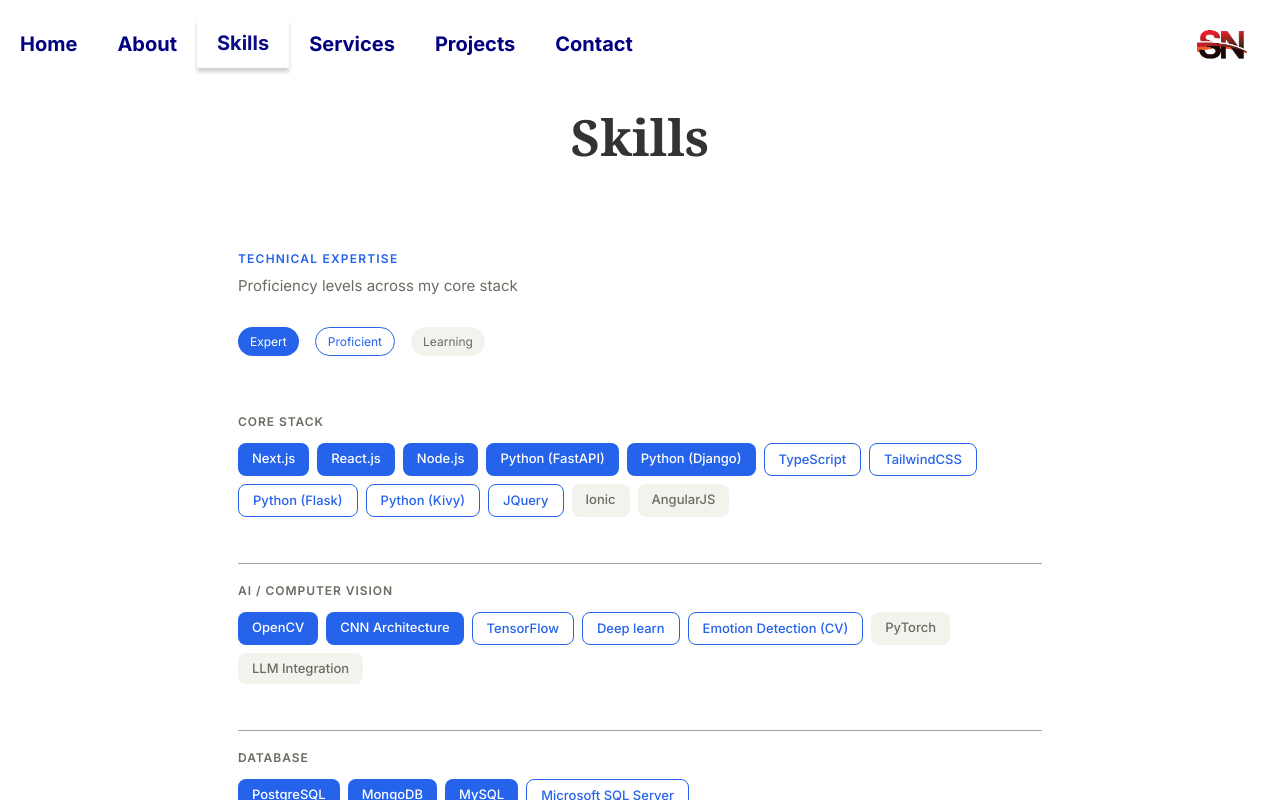
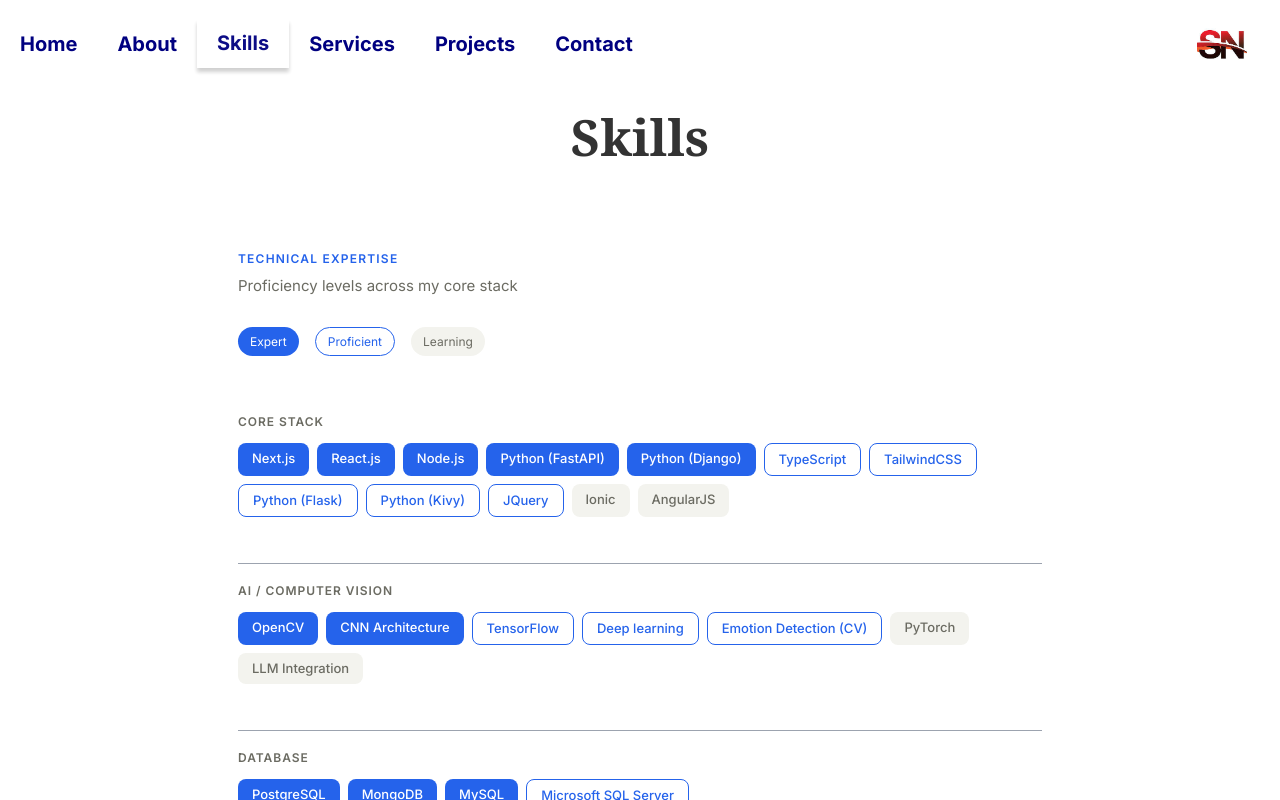
Before and after one commit to srinidhi-anand/portfolio, a Next.js app: page /freelancer/skills in a window 1280 px wide. Built offline with nearby package versions, Linux system fonts and the light colour scheme.

Commit message:
fix: typo mistake resolved

```diff
--- a/src/app/freelancer/skills/skillcard.js
+++ b/src/app/freelancer/skills/skillcard.js
@@ -139,7 +139,7 @@ export const skills = {
     },
     "AI / Computer Vision": {
         expert: ["OpenCV", "CNN Architecture"],
-        prof: ["TensorFlow", "Deep learn", "Emotion Detection (CV)"],
+        prof: ["TensorFlow", "Deep learning", "Emotion Detection (CV)"],
         learn: ["PyTorch", "LLM Integration"]
     },
     "Database": {
```
